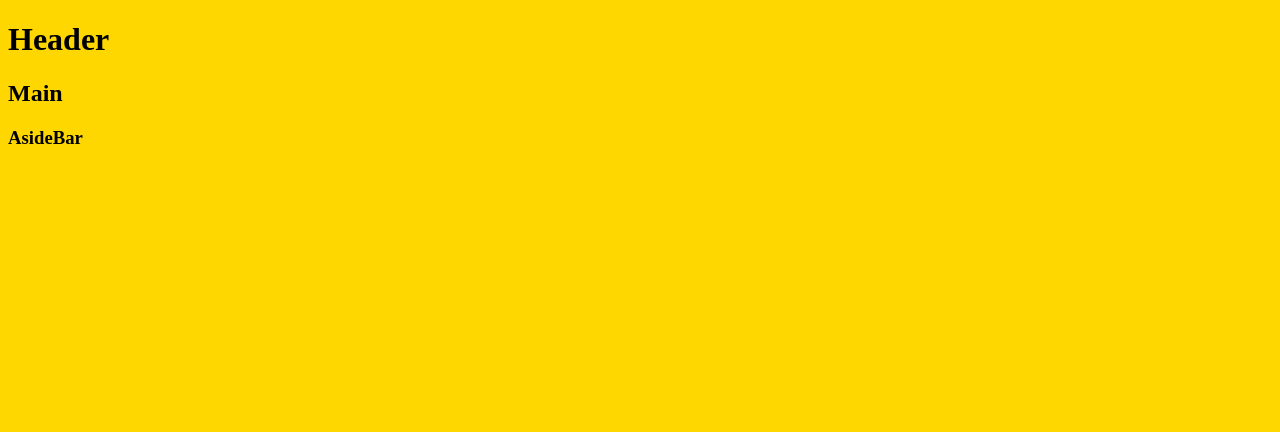
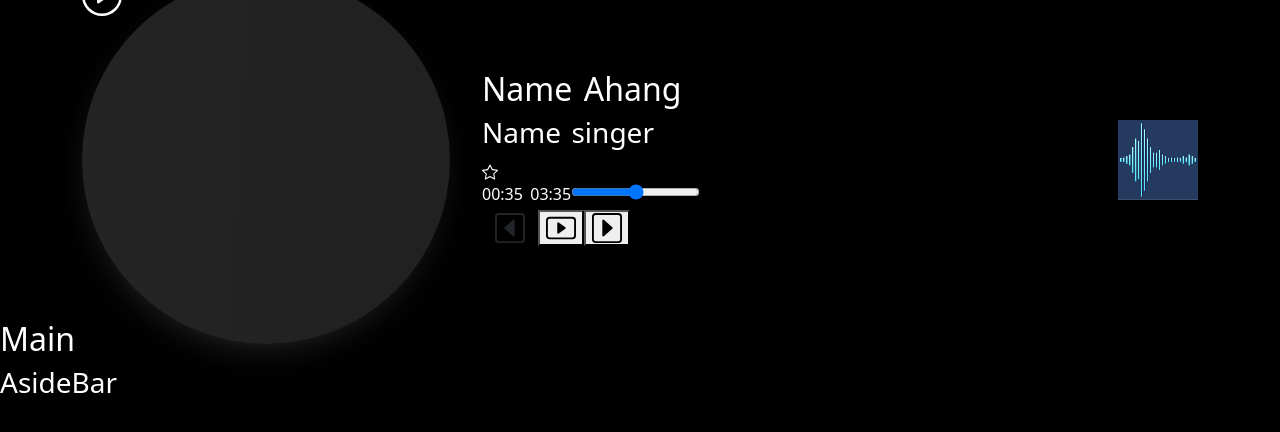
Before and after one commit to jamalshamsi1988/music-player, a React (Create React App) app in the folder music-app/: page / in a window 1280 px wide. Shown: the top 432 px of the page. Built offline with nearby package versions, Linux system fonts and the light colour scheme.

Commit message:
add styles

```diff
--- a/music-app/src/Components/Header.jsx
+++ b/music-app/src/Components/Header.jsx
@@ -1,14 +1,97 @@
+import logo from "./../assets/img/download-sound.png";
+import musicImg from "./../assets/img/music-img.jpg";
+
 const Header = () => {
-    return (
-<header>
-<h1>
-    Header
-</h1>
+  return (
+    <header>
+      <article className="container h-100">
+        <article className="h-100 d-flex align-items-center">
+          <section className="music-cover " style={{bacgroundImage:`url(${musicImg})`}}>
+            <section className="filter-cover">
+              <svg
+                xmlns="http://www.w3.org/2000/svg"
+                width="40"
+                height="40"
+                fill="currentColor"
+                class="bi bi-play-circle"
+                viewBox="0 0 16 16"
+              >
+                <path d="M8 15A7 7 0 1 1 8 1a7 7 0 0 1 0 14zm0 1A8 8 0 1 0 8 0a8 8 0 0 0 0 16z" />
+                <path d="M6.271 5.055a.5.5 0 0 1 .52.038l3.5 2.5a.5.5 0 0 1 0 .814l-3.5 2.5A.5.5 0 0 1 6 10.5v-5a.5.5 0 0 1 .271-.445z" />
+              </svg>
+            </section>
+          </section>
 
-</header>
-
-
-     );
-}
+          <section className="music-description flex-grow-1">
+            <section>
+              <section className="music-title">
+                <h2>Name Ahang</h2>
+                <h3>Name singer</h3>
+              </section>
+              <svg
+                xmlns="http://www.w3.org/2000/svg"
+                width="16"
+                height="16"
+                fill="currentColor"
+                class="bi bi-star"
+                viewBox="0 0 16 16"
+              >
+                <path d="M2.866 14.85c-.078.444.36.791.746.593l4.39-2.256 4.389 2.256c.386.198.824-.149.746-.592l-.83-4.73 3.522-3.356c.33-.314.16-.888-.282-.95l-4.898-.696L8.465.792a.513.513 0 0 0-.927 0L5.354 5.12l-4.898.696c-.441.062-.612.636-.283.95l3.523 3.356-.83 4.73zm4.905-2.767-3.686 1.894.694-3.957a.565.565 0 0 0-.163-.505L1.71 6.745l4.052-.576a.525.525 0 0 0 .393-.288L8 2.223l1.847 3.658a.525.525 0 0 0 .393.288l4.052.575-2.906 2.77a.565.565 0 0 0-.163.506l.694 3.957-3.686-1.894a.503.503 0 0 0-.461 0z" />
+              </svg>
+            </section>
+            <section className="music-range">
+              <span>00:35</span> <span>03:35</span>
+              <input type="range" />
+            </section>
+            <section className="music-nav">
+              <button className="btn">
+                <svg
+                  xmlns="http://www.w3.org/2000/svg"
+                  width="30"
+                  height="30"
+                  fill="currentColor"
+                  class="bi bi-caret-left-square"
+                  viewBox="0 0 16 16"
+                >
+                  <path d="M14 1a1 1 0 0 1 1 1v12a1 1 0 0 1-1 1H2a1 1 0 0 1-1-1V2a1 1 0 0 1 1-1h12zM2 0a2 2 0 0 0-2 2v12a2 2 0 0 0 2 2h12a2 2 0 0 0 2-2V2a2 2 0 0 0-2-2H2z" />
+                  <path d="M10.205 12.456A.5.5 0 0 0 10.5 12V4a.5.5 0 0 0-.832-.374l-4.5 4a.5.5 0 0 0 0 .748l4.5 4a.5.5 0 0 0 .537.082z" />
+                </svg>
+              </button>
+              <button>
+                <svg
+                  xmlns="http://www.w3.org/2000/svg"
+                  width="30"
+                  height="30"
+                  fill="currentColor"
+                  class="bi bi-play-btn"
+                  viewBox="0 0 16 16"
+                >
+                  <path d="M6.79 5.093A.5.5 0 0 0 6 5.5v5a.5.5 0 0 0 .79.407l3.5-2.5a.5.5 0 0 0 0-.814l-3.5-2.5z" />
+                  <path d="M0 4a2 2 0 0 1 2-2h12a2 2 0 0 1 2 2v8a2 2 0 0 1-2 2H2a2 2 0 0 1-2-2V4zm15 0a1 1 0 0 0-1-1H2a1 1 0 0 0-1 1v8a1 1 0 0 0 1 1h12a1 1 0 0 0 1-1V4z" />
+                </svg>{" "}
+              </button>
+              <button>
+                <svg
+                  xmlns="http://www.w3.org/2000/svg"
+                  width="30"
+                  height="30"
+                  fill="currentColor"
+                  class="bi bi-caret-right-square"
+                  viewBox="0 0 16 16"
+                >
+                  <path d="M14 1a1 1 0 0 1 1 1v12a1 1 0 0 1-1 1H2a1 1 0 0 1-1-1V2a1 1 0 0 1 1-1h12zM2 0a2 2 0 0 0-2 2v12a2 2 0 0 0 2 2h12a2 2 0 0 0 2-2V2a2 2 0 0 0-2-2H2z" />
+                  <path d="M5.795 12.456A.5.5 0 0 1 5.5 12V4a.5.5 0 0 1 .832-.374l4.5 4a.5.5 0 0 1 0 .748l-4.5 4a.5.5 0 0 1-.537.082z" />
+                </svg>
+              </button>
+            </section>
+          </section>
+          <section className="main-logo">
+            <img src={logo} width="80" height="80" />
+          </section>
+        </article>
+      </article>
+    </header>
+  );
+};
 
 export default Header;
--- /dev/null
+++ b/music-app/src/assets/styles/_header.scss
@@ -0,0 +1,13 @@
+header{
+    background-color: liner-gradient(180deg,#333333 0%,#23352A 100%);
+    height: 40vh;
+    .music-cover{
+        width: 23rem;
+        height: 23rem;
+        border-radius: 50%;
+        background: linear-gradient(273.39deg,#212121 12.49%,#242424);
+        box-shadow: -2px 13px 45px -24px rgba(242,242,242,0.3);
+        margin-right: 2rem;
+        background-size: cover;
+    }
+}
--- a/music-app/src/assets/styles/index.scss
+++ b/music-app/src/assets/styles/index.scss
@@ -1,3 +1,13 @@
+@import "~bootstrap/scss/bootstrap";
+
+@import "./variables";
+@import "./header";
+
+
+
 body{
-    background-color: gold;
+  background-color: black;
+  color: white;
+  word-spacing: 0.2rem;
+
 }
--- a/package.json
+++ b/package.json
@@ -1,6 +1,7 @@
 {
   "dependencies": {
     "bootstrap": "^5.2.0",
+    "bootstrap-icons": "^1.9.1",
     "node-sass": "^7.0.1"
   }
 }
```
Also changed, not shown: music-app/src/assets/img/music-img.jpg (added), music-app/src/assets/styles/_variables.scss (added), 1 other file (tests, documents, lock files or other folders).
